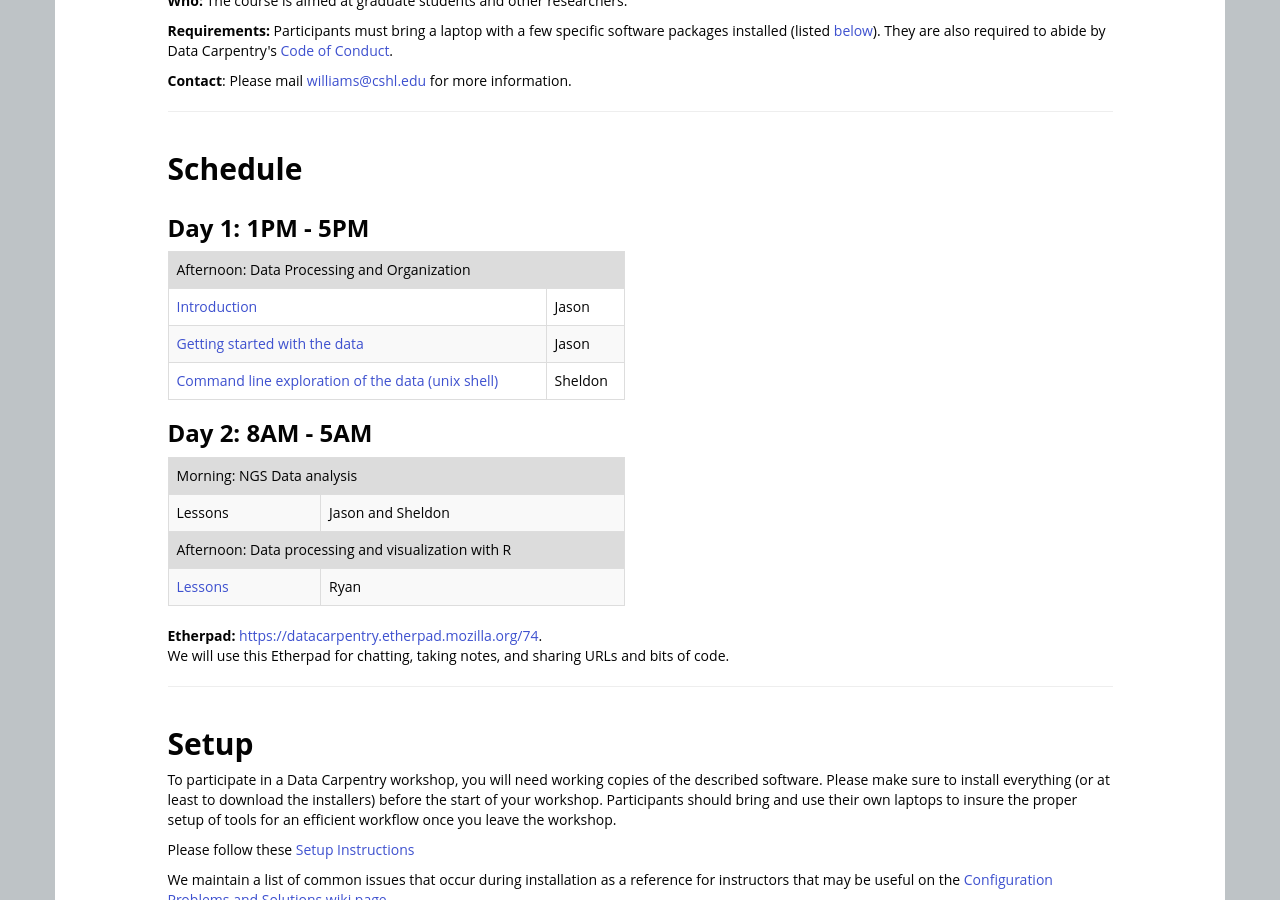
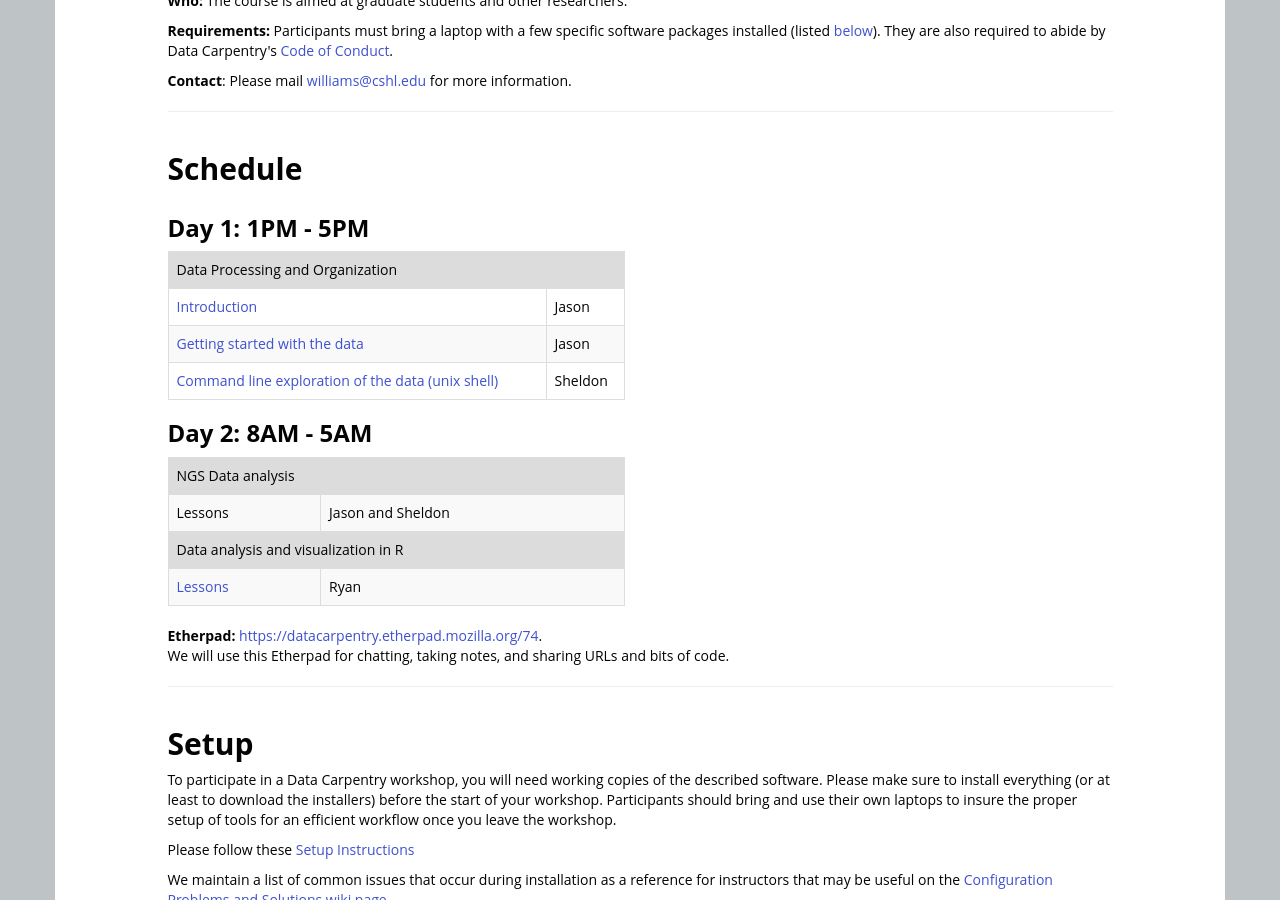
Before and after one commit to devbioinfoguy/2015-07-30-ASPB, a Jekyll site: the page built from index.html, in a window 1280 px wide and 900 px high, scrolled down 754 px. Built offline with Jekyll 4.4.1, drawn with Linux system fonts in a browser that asks for light colours; nearby versions of some CDN libraries; library files that are not in the unit come from our copies.

Commit message:
web site update

```diff
--- a/index.html
+++ b/index.html
@@ -143,7 +143,7 @@ Participants should bring their laptops and plan to participate actively. By the
     <h3>Day 1: 1PM - 5PM</h3>
     <table class="table table-striped">
       <tr>
-        <td colspan=2 style="background:gainsboro">Afternoon: Data Processing and Organization</td>
+        <td colspan=2 style="background:gainsboro">Data Processing and Organization</td>
       </tr>
       <tr>
         <td>
@@ -181,7 +181,7 @@ Participants should bring their laptops and plan to participate actively. By the
     <h3>Day 2: 8AM - 5AM</h3>
     <table class="table table-striped">
       <tr>
-        <td colspan=2 style="background:gainsboro">Morning: NGS Data analysis</td>
+        <td colspan=2 style="background:gainsboro">NGS Data analysis</td>
       </tr>
       <tr>
       <tr>
@@ -194,7 +194,7 @@ Participants should bring their laptops and plan to participate actively. By the
       </tr>
       <tr>
         <td colspan=2 style="background:gainsboro">
-          Afternoon: Data processing and visualization with R
+          {{page.day2_pm}}
         </td>
       </tr>
       <tr>
```
